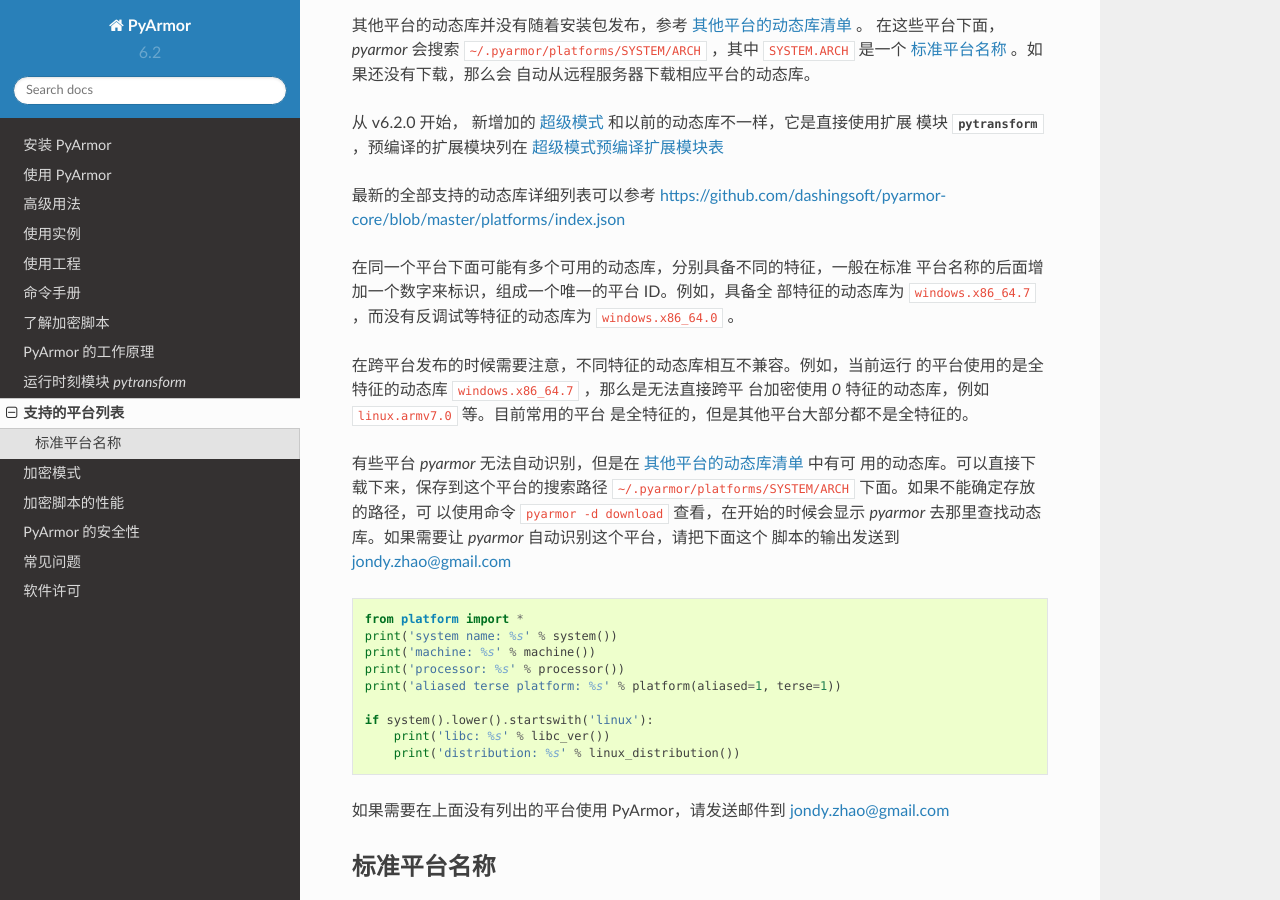
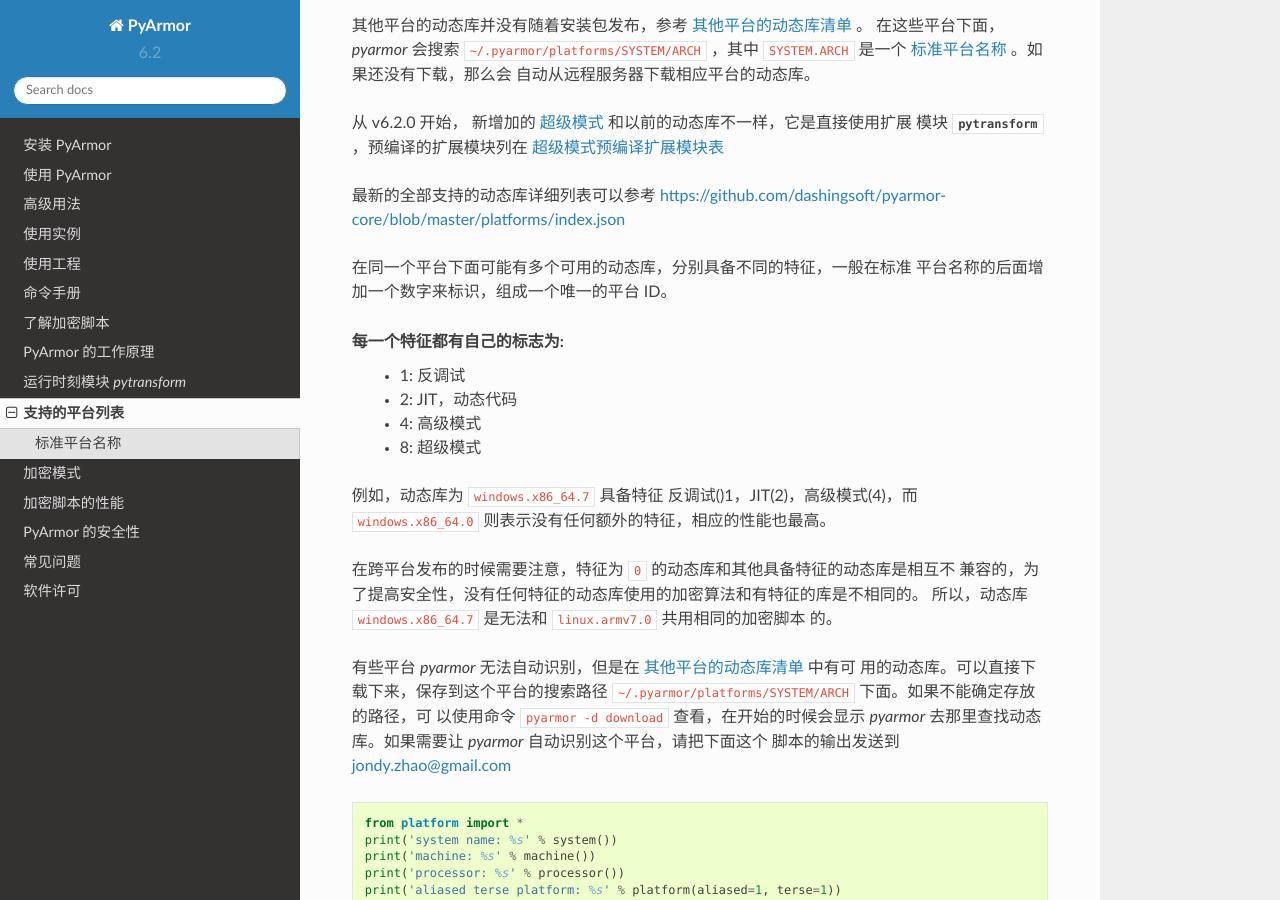
Before and after one commit to dashingsoft/pyarmor-docs-zh, a Sphinx documentation site: the page built from docs/platforms.rst, in a window 1280 px wide and 900 px high, scrolled down 298 px. Built offline with Sphinx 7.4.7 and the Read the Docs theme 2.0.0, drawn with Linux system fonts in a browser that asks for light colours.

Commit message:
Document features for library

```diff
--- a/docs/platforms.rst
+++ b/docs/platforms.rst
@@ -21,14 +21,21 @@
 https://github.com/dashingsoft/pyarmor-core/blob/master/platforms/index.json
 
 在同一个平台下面可能有多个可用的动态库，分别具备不同的特征，一般在标准
-平台名称的后面增加一个数字来标识，组成一个唯一的平台 ID。例如，具备全
-部特征的动态库为 ``windows.x86_64.7`` ，而没有反调试等特征的动态库为
-``windows.x86_64.0`` 。
+平台名称的后面增加一个数字来标识，组成一个唯一的平台 ID。
 
-在跨平台发布的时候需要注意，不同特征的动态库相互不兼容。例如，当前运行
-的平台使用的是全特征的动态库 ``windows.x86_64.7`` ，那么是无法直接跨平
-台加密使用 `0` 特征的动态库，例如 ``linux.armv7.0`` 等。目前常用的平台
-是全特征的，但是其他平台大部分都不是全特征的。
+每一个特征都有自己的标志为:
+  - 1: 反调试
+  - 2: JIT，动态代码
+  - 4: 高级模式
+  - 8: 超级模式
+
+例如，动态库为 ``windows.x86_64.7`` 具备特征 反调试()1，JIT(2)，高级模式(4)，而
+``windows.x86_64.0`` 则表示没有任何额外的特征，相应的性能也最高。
+
+在跨平台发布的时候需要注意，特征为 ``0`` 的动态库和其他具备特征的动态库是相互不
+兼容的，为了提高安全性，没有任何特征的动态库使用的加密算法和有特征的库是不相同的。
+所以，动态库 ``windows.x86_64.7`` 是无法和 ``linux.armv7.0`` 共用相同的加密脚本
+的。
 
 有些平台 `pyarmor` 无法自动识别，但是在 `其他平台的动态库清单`_ 中有可
 用的动态库。可以直接下载下来，保存到这个平台的搜索路径
```
